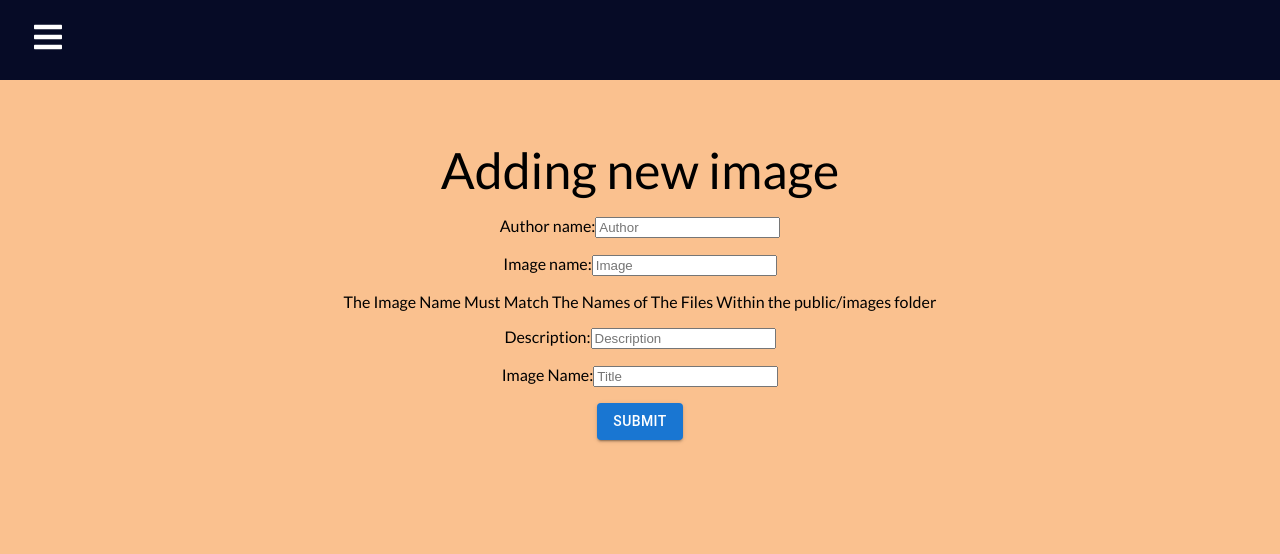
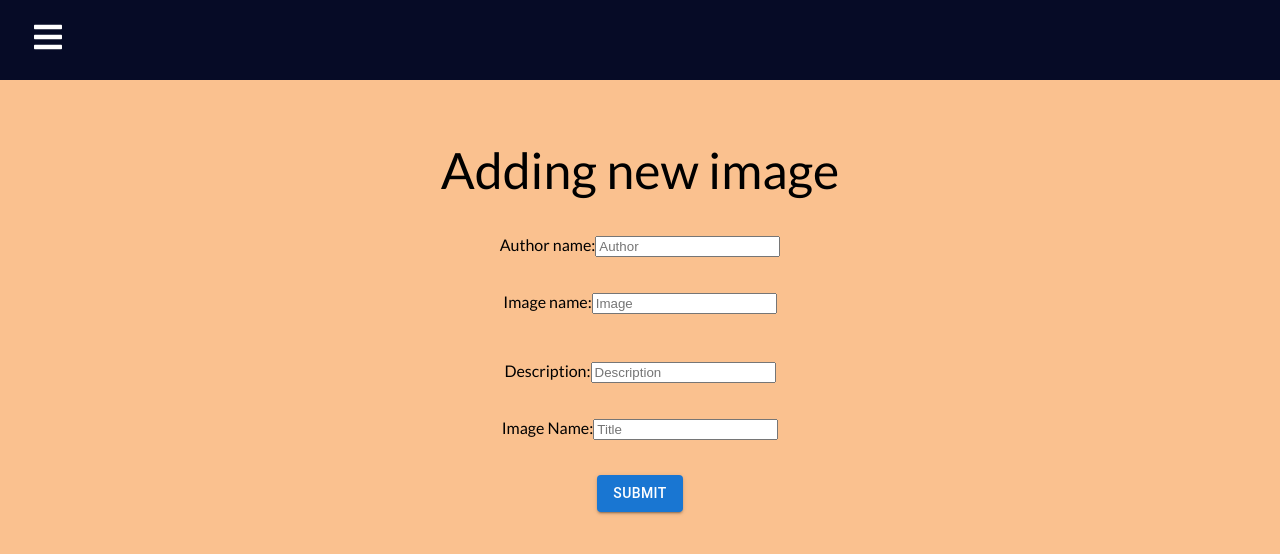
Before and after one commit to Yuhhuh/Phase-2-Project, a React (Create React App) app: page /images/new in a window 1280 px wide. Shown: the top 554 px of the page. Built offline with nearby package versions, Linux system fonts and the light colour scheme; data requests are answered from the project's data file.

Commit message:
Add files via upload

```diff
--- a/src/pages/css/ImageMain.css
+++ b/src/pages/css/ImageMain.css
@@ -54,3 +54,26 @@
 .Main-Description {
   position: center;
 }
+
+.message {
+  margin-bottom: 30px;
+}
+
+.authorinput {
+  margin: 35px;
+}
+
+.inameinput {
+  margin: 35px;
+}
+
+.instructions {
+  font-size: 12px;
+  opacity: 0;
+}
+
+.imageinput:hover + .instructions {
+  opacity: 1;
+  display: block;
+  color: black;
+}
--- a/src/pages/css/styles.css
+++ b/src/pages/css/styles.css
@@ -18,6 +18,11 @@ body {
   font-size: 3rem;
 }
 
+.galleryName{
+  font-size: 20px;
+  color: darkred;
+}
+
 .instruc{
   font-size: 25px;
 }
```
